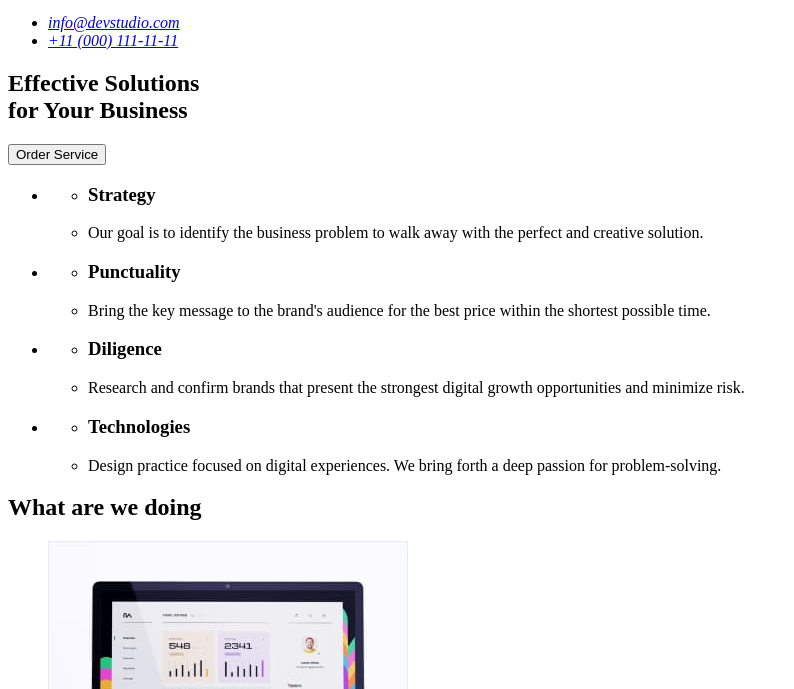
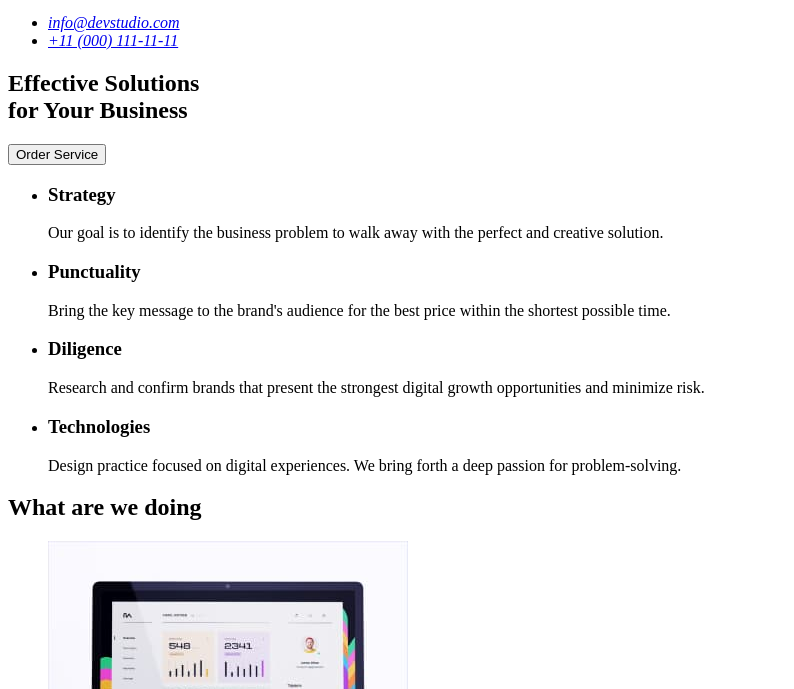
Before and after one commit to ZorAnderius/goit-markup-hw-01, a plain HTML site: page index.html in a window 1280 px wide. Shown: the part 111-800 px from the top of the page, without its empty margins (0-794 px from the left). Drawn offline with Linux system fonts and the light colour scheme.

Commit message:
Update index.html

```diff
--- a/index.html
+++ b/index.html
@@ -42,48 +42,32 @@
       <section>
         <ul>
           <li>
-            <ul>
-              <li><h3>Strategy</h3></li>
-              <li>
+            <h3>Strategy</h3>
             <p>
               Our goal is to identify the business problem to walk away with
               the perfect and creative solution.
             </p>
           </li>
-            </ul>
-          </li>
           <li>
-            <ul>
-              <li><h3>Punctuality</h3></li>
-              <li>
+            <h3>Punctuality</h3>
             <p>
               Bring the key message to the brand's audience for the best
               price within the shortest possible time.
             </p>
           </li>
-            </ul>
-          </li>
           <li>
-            <ul>
-              <li><h3>Diligence</h3></li>
-              <li>
+            <h3>Diligence</h3>
             <p>
               Research and confirm brands that present the strongest digital
               growth opportunities and minimize risk.
             </p>
           </li>
-            </ul>
-          </li>
           <li>
-            <ul>
-              <li><h3>Technologies</h3></li>
-              <li>
+            <h3>Technologies</h3>
             <p>
               Design practice focused on digital experiences. We bring forth
               a deep passion for problem-solving.
             </p>
-              </li>
-            </ul>
           </li>
         </ul>
       </section>
@@ -160,6 +144,11 @@
     </main>
 
     <footer>
+      <!--Or maybe it's must be link like:
+        <a href="/">
+           <img src="./img/logo.svg" alt="Logo" />
+        </a>
+      -->
       <img src="./img/logo.svg" alt="logo" />
       <p>
         Increase the flow of customers and sales for your business with digital
```
Lines whose indentation alone changed are shown as unchanged.
